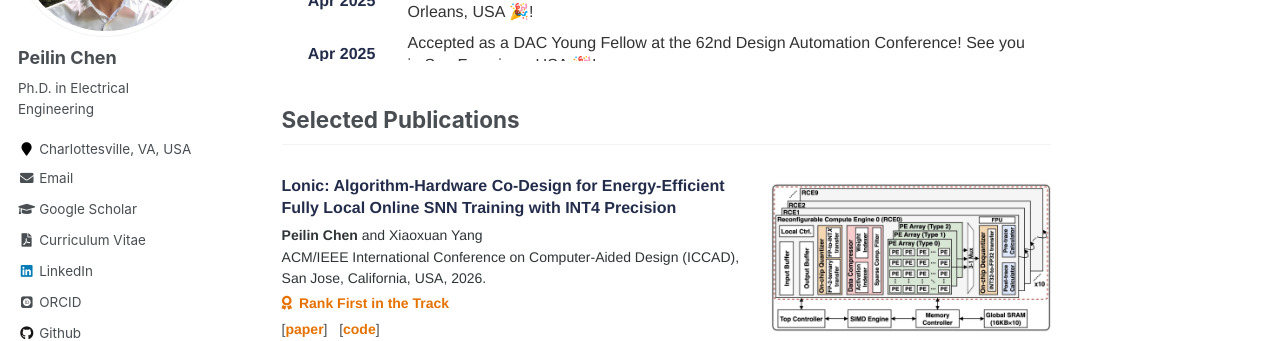
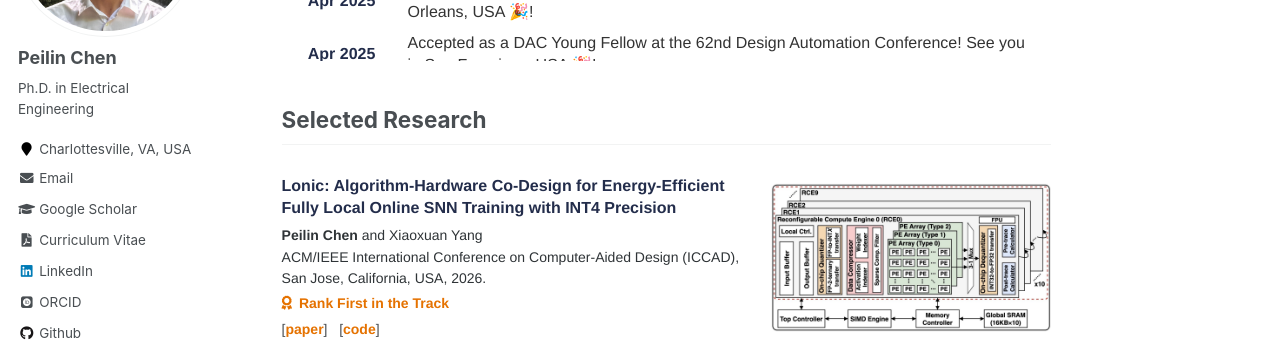
Before and after one commit to peilin-chen/peilin-chen.github.io, a Jekyll site: the page built from _pages/about.md, in a window 1280 px wide and 900 px high, scrolled down 602 px. Shown: the part 154-495 px from the top of the window. Built offline with Jekyll 4.4.1, drawn with Linux system fonts in a browser that asks for light colours; some web fonts are replaced.

Commit message:
Rename section from 'Selected Publications' to 'Selected Research'

```diff
--- a/_pages/about.md
+++ b/_pages/about.md
@@ -103,7 +103,7 @@ During his undergraduate, he worked on designing the 64-bit pipeline RISC-V proc
 </div>
 
 
-## Selected Publications
+## Selected Research
 
 <!-- =========================================================
      Lonic
```
